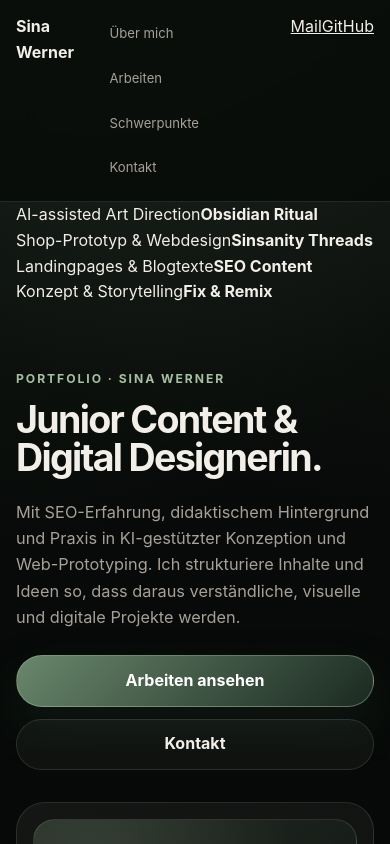
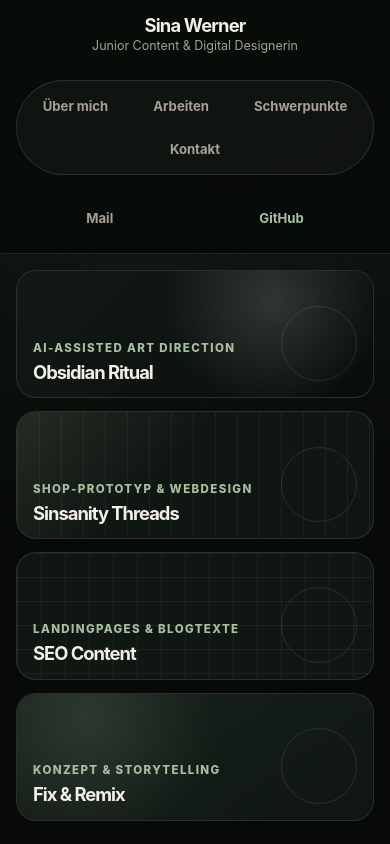
Before and after one commit to sinsanityai/portfolio, a React (Vite) app: page / in a window 390 px wide. Shown: the top 844 px of the page. Built offline with nearby package versions, Linux system fonts and the light colour scheme.

Commit message:
style: refine header work strip and focus sections

```diff
--- a/src/styles.css
+++ b/src/styles.css
@@ -18,15 +18,15 @@
 
 html {
   scroll-behavior: smooth;
-  scroll-padding-top: 7rem;
+  scroll-padding-top: 8rem;
 }
 
 body {
   margin: 0;
   min-width: 320px;
   background:
-    radial-gradient(circle at top left, rgba(111, 143, 114, 0.16), transparent 34rem),
-    radial-gradient(circle at top right, rgba(168, 191, 162, 0.08), transparent 32rem),
+    radial-gradient(circle at top left, rgba(111, 143, 114, 0.13), transparent 34rem),
+    radial-gradient(circle at top right, rgba(168, 191, 162, 0.07), transparent 32rem),
     linear-gradient(180deg, #070a08 0%, #080b09 45%, #060806 100%);
   color: var(--text);
   font-family: Inter, ui-sans-serif, system-ui, -apple-system, BlinkMacSystemFont, "Segoe UI", sans-serif;
@@ -47,69 +47,78 @@ summary {
   position: sticky;
   top: 0;
   z-index: 20;
-  display: flex;
+  display: grid;
+  grid-template-columns: minmax(210px, 1fr) auto minmax(210px, 1fr);
   align-items: center;
-  justify-content: space-between;
   gap: 1.5rem;
-  padding: 0.9rem clamp(1rem, 4vw, 3rem);
+  min-height: 6.2rem;
+  padding: 1rem clamp(1rem, 4vw, 3rem);
   border-bottom: 1px solid var(--line);
-  background: rgba(7, 10, 8, 0.8);
+  background: rgba(7, 10, 8, 0.84);
   backdrop-filter: blur(18px);
 }
 
 .brand {
   display: inline-flex;
-  align-items: center;
-  gap: 0.8rem;
+  flex-direction: column;
+  align-items: flex-start;
+  width: fit-content;
+  gap: 0.12rem;
   text-decoration: none;
 }
 
-.brand-mark {
-  display: grid;
-  width: 2.55rem;
-  height: 2.55rem;
-  place-items: center;
-  border: 1px solid rgba(242, 238, 232, 0.18);
-  border-radius: 999px;
-  background: linear-gradient(135deg, rgba(111, 143, 114, 0.75), rgba(27, 42, 33, 0.95));
-  color: var(--text);
-  font-weight: 800;
-  letter-spacing: -0.04em;
-}
-
-.brand strong,
-.brand small {
-  display: block;
+.brand strong {
+  font-size: clamp(1.15rem, 2vw, 1.45rem);
+  letter-spacing: -0.045em;
+  line-height: 1;
 }
 
 .brand small {
   color: var(--muted);
-  font-size: 0.76rem;
+  font-size: 0.78rem;
 }
 
 .site-nav {
   display: flex;
   flex-wrap: wrap;
-  justify-content: flex-end;
-  gap: 0.4rem;
+  justify-content: center;
+  gap: 0.3rem;
+  padding: 0.35rem;
+  border: 1px solid var(--line);
+  border-radius: 999px;
+  background: rgba(242, 238, 232, 0.035);
 }
 
-.site-nav a {
+.site-nav a,
+.header-contact a {
   border: 1px solid transparent;
   border-radius: 999px;
   padding: 0.55rem 0.85rem;
   color: var(--muted);
   font-size: 0.9rem;
+  font-weight: 700;
   text-decoration: none;
   transition: color 160ms ease, border-color 160ms ease, background 160ms ease;
 }
 
 .site-nav a:hover,
-.site-nav a:focus-visible {
+.site-nav a:focus-visible,
+.header-contact a:hover,
+.header-contact a:focus-visible {
   border-color: rgba(168, 191, 162, 0.24);
   color: var(--text);
   background: rgba(242, 238, 232, 0.05);
   outline: none;
+}
+
+.header-contact {
+  display: flex;
+  justify-content: flex-end;
+  gap: 0.35rem;
+}
+
+.header-contact a:last-child {
+  color: var(--accent-soft);
 }
 
 .section-shell {
@@ -117,38 +126,86 @@ summary {
   margin: 0 auto;
 }
 
-.motion-strip {
-  overflow: hidden;
-  border-bottom: 1px solid var(--line);
-  background: linear-gradient(90deg, rgba(16, 22, 18, 0.92), rgba(27, 42, 33, 0.62), rgba(16, 22, 18, 0.92));
+.work-strip {
+  display: grid;
+  grid-template-columns: 1.1fr 0.9fr 0.9fr 1fr;
+  gap: 0.8rem;
+  padding-top: clamp(1rem, 2vw, 1.4rem);
 }
 
-.motion-track {
+.work-strip-card {
+  position: relative;
   display: flex;
-  width: max-content;
-  gap: 0.8rem;
-  padding: 0.75rem 1rem;
-  animation: strip-scroll 34s linear infinite;
+  min-height: clamp(9rem, 18vw, 14rem);
+  flex-direction: column;
+  justify-content: flex-end;
+  overflow: hidden;
+  border: 1px solid var(--line);
+  border-radius: 1.25rem;
+  padding: 1rem;
+  background: var(--surface);
 }
 
-.motion-track span {
-  display: inline-flex;
-  align-items: center;
-  min-height: 2.1rem;
-  border: 1px solid rgba(242, 238, 232, 0.13);
-  border-radius: 999px;
-  padding: 0.35rem 0.9rem;
-  color: var(--accent-soft);
-  background: rgba(242, 238, 232, 0.04);
-  font-size: 0.82rem;
-  letter-spacing: 0.08em;
-  text-transform: uppercase;
-  white-space: nowrap;
+.work-strip-card::before,
+.work-strip-card::after {
+  content: "";
+  position: absolute;
+  inset: 0;
+  pointer-events: none;
 }
 
-@keyframes strip-scroll {
-  from { transform: translateX(0); }
-  to { transform: translateX(-50%); }
+.work-strip-card::after {
+  inset: auto 1rem 1rem auto;
+  width: 4.6rem;
+  aspect-ratio: 1;
+  border: 1px solid rgba(242, 238, 232, 0.11);
+  border-radius: 999px;
+}
+
+.work-strip-card span,
+.work-strip-card strong {
+  position: relative;
+  z-index: 1;
+}
+
+.work-strip-card span {
+  color: var(--accent-soft);
+  font-size: 0.72rem;
+  font-weight: 800;
+  letter-spacing: 0.12em;
+  text-transform: uppercase;
+}
+
+.work-strip-card strong {
+  margin-top: 0.35rem;
+  font-size: clamp(1.15rem, 2.4vw, 2rem);
+  letter-spacing: -0.055em;
+  line-height: 1;
+}
+
+.work-strip-card-editorial::before {
+  background:
+    radial-gradient(circle at 72% 24%, rgba(242, 238, 232, 0.16), transparent 7rem),
+    linear-gradient(135deg, rgba(35, 49, 38, 0.15), rgba(7, 10, 8, 0.8));
+}
+
+.work-strip-card-webshop::before {
+  background:
+    linear-gradient(135deg, rgba(168, 191, 162, 0.13), transparent 42%),
+    repeating-linear-gradient(90deg, rgba(242, 238, 232, 0.06) 0 1px, transparent 1px 22px);
+}
+
+.work-strip-card-seo::before {
+  background:
+    linear-gradient(90deg, rgba(242, 238, 232, 0.06) 1px, transparent 1px),
+    linear-gradient(180deg, rgba(242, 238, 232, 0.06) 1px, transparent 1px);
+  background-size: 24px 24px;
+}
+
+.work-strip-card-concept::before {
+  background:
+    radial-gradient(circle at 20% 20%, rgba(168, 191, 162, 0.16), transparent 8rem),
+    linear-gradient(145deg, rgba(27, 42, 33, 0.58), rgba(16, 22, 18, 0.72));
 }
 
 .hero {
@@ -253,7 +310,8 @@ h4 {
 .panel-card,
 .project-card,
 .case-block,
-.contact-section {
+.contact-section,
+.focus-card {
   border: 1px solid var(--line);
   border-radius: 1.35rem;
   background: rgba(16, 22, 18, 0.78);
@@ -294,7 +352,9 @@ h4 {
 .intro-grid p,
 .contact-section p,
 .site-footer p,
-.case-toggle li {
+.case-toggle li,
+.focus-card p,
+.focus-heading p {
   color: var(--muted);
 }
 
@@ -306,12 +366,16 @@ h4 {
   border-top: 1px solid var(--line);
 }
 
+.intro-copy p + p {
+  margin-top: 1rem;
+}
+
 .section-heading {
   margin-bottom: 1.35rem;
 }
 
 .project-grid-section,
-.skills-section,
+.focus-section,
 .contact-section,
 .case-study,
 .page-section {
@@ -563,11 +627,41 @@ h4 {
   margin-top: 0.45rem;
 }
 
-.skills-list {
-  padding: 1.2rem;
-  border: 1px solid var(--line);
-  border-radius: 1.4rem;
-  background: rgba(242, 238, 232, 0.035);
+.focus-heading {
+  display: grid;
+  max-width: 760px;
+  gap: 0.75rem;
+}
+
+.focus-heading p {
+  margin: 0;
+  font-size: 1.05rem;
+}
+
+.focus-grid {
+  display: grid;
+  grid-template-columns: repeat(4, minmax(0, 1fr));
+  gap: 1rem;
+}
+
+.focus-card {
+  min-height: 18rem;
+  padding: 1.1rem;
+}
+
+.focus-card span {
+  display: inline-flex;
+  margin-bottom: 1.6rem;
+  color: var(--accent-soft);
+  font-weight: 850;
+}
+
+.focus-card h3 {
+  font-size: clamp(1.25rem, 2vw, 1.6rem);
+}
+
+.focus-card p {
+  margin: 1rem 0 0;
 }
 
 .contact-section {
@@ -652,16 +746,30 @@ h4 {
   html {
     scroll-behavior: auto;
   }
+}
 
-  .motion-track {
-    animation: none;
-    flex-wrap: wrap;
-    width: auto;
+@media (max-width: 1020px) {
+  .site-header {
+    grid-template-columns: 1fr;
+    justify-items: center;
+    text-align: center;
+  }
+
+  .brand {
+    align-items: center;
+  }
+
+  .header-contact {
+    justify-content: center;
+  }
+
+  .work-strip,
+  .focus-grid {
+    grid-template-columns: repeat(2, minmax(0, 1fr));
   }
 }
 
 @media (max-width: 900px) {
-  .site-header,
   .intro-grid,
   .hero,
   .project-card-featured,
@@ -678,31 +786,41 @@ h4 {
     grid-row: auto;
   }
 
-  .site-header {
-    align-items: flex-start;
-  }
-
-  .site-nav {
-    justify-content: flex-start;
-  }
-
   .project-grid {
     grid-template-columns: 1fr;
   }
 }
 
 @media (max-width: 560px) {
+  html {
+    scroll-padding-top: 1rem;
+  }
+
   .site-header {
     position: static;
+    min-height: auto;
   }
 
-  .brand small {
-    display: none;
+  .site-nav,
+  .header-contact {
+    width: 100%;
   }
 
-  .site-nav a {
+  .site-nav a,
+  .header-contact a {
+    flex: 1 1 auto;
+    text-align: center;
     padding: 0.48rem 0.66rem;
     font-size: 0.82rem;
+  }
+
+  .work-strip,
+  .focus-grid {
+    grid-template-columns: 1fr;
+  }
+
+  .work-strip-card {
+    min-height: 8rem;
   }
 
   .hero-actions,
```
